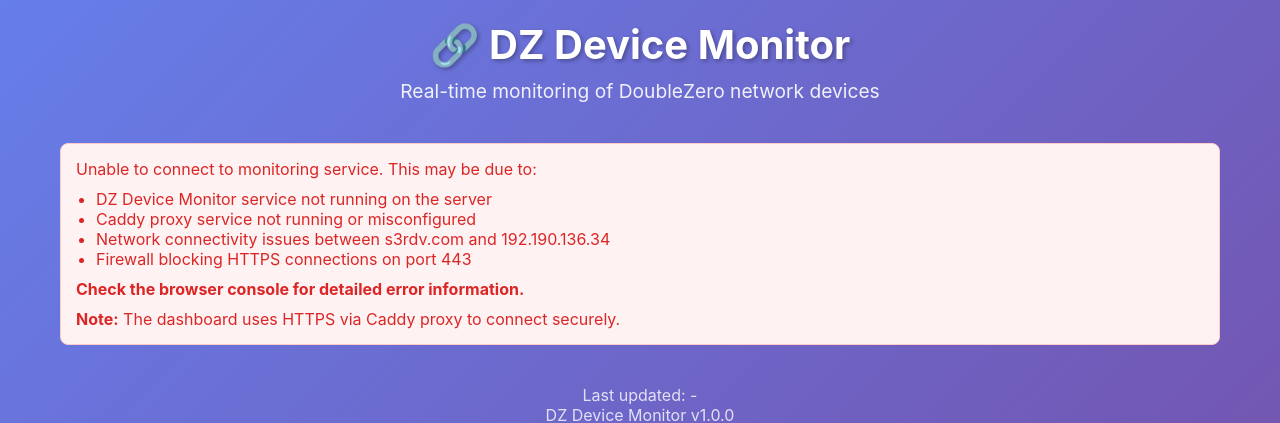
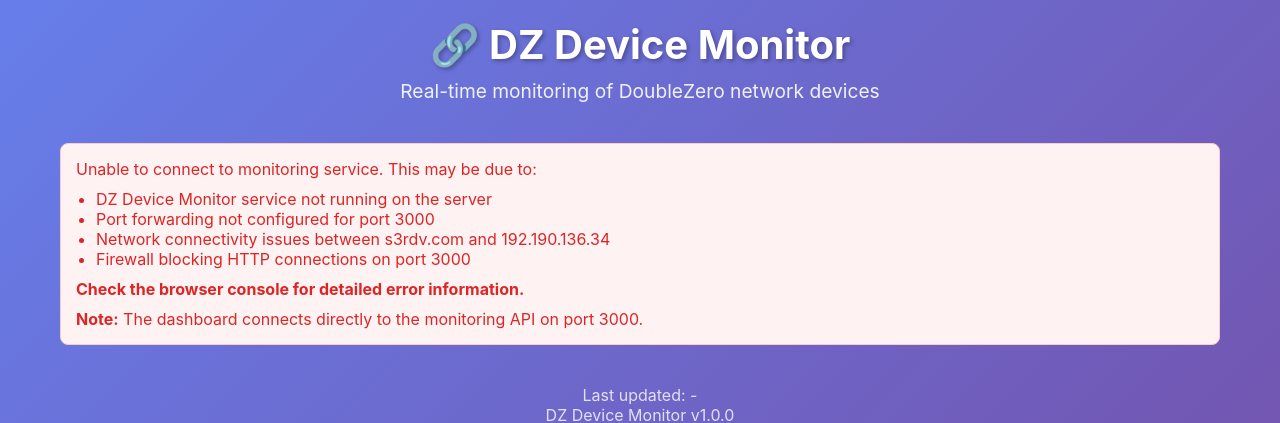
Before and after one commit to T3chie-404/s3rdv_website, a Jekyll site: the page dzd_monitor.html, which Jekyll copies as it is, in a window 1280 px wide. Shown: the top 423 px of the page. Built offline with Jekyll 4.4.1, drawn with Linux system fonts in a browser that asks for light colours.

Commit message:
Update DZ Device Monitor dashboard to use HTTP endpoint for reliable connectivity

```diff
--- a/dzd_monitor.html
+++ b/dzd_monitor.html
@@ -209,12 +209,12 @@
             Unable to connect to monitoring service. This may be due to:
             <ul style="margin-top: 10px; padding-left: 20px;">
                 <li>DZ Device Monitor service not running on the server</li>
-                <li>Caddy proxy service not running or misconfigured</li>
+                <li>Port forwarding not configured for port 3000</li>
                 <li>Network connectivity issues between s3rdv.com and 192.190.136.34</li>
-                <li>Firewall blocking HTTPS connections on port 443</li>
+                <li>Firewall blocking HTTP connections on port 3000</li>
             </ul>
             <p style="margin-top: 10px;"><strong>Check the browser console for detailed error information.</strong></p>
-            <p style="margin-top: 10px;"><strong>Note:</strong> The dashboard uses HTTPS via Caddy proxy to connect securely.</strong></p>
+            <p style="margin-top: 10px;"><strong>Note:</strong> The dashboard connects directly to the monitoring API on port 3000.</strong></p>
         </div>
 
         <div id="content" style="display: none;">
@@ -278,10 +278,10 @@
         let refreshInterval;
 
         // Configuration - Update this to your server URL
-        // Use HTTPS via Caddy proxy for secure connections
+        // Using HTTP for reliable connectivity (port 3000 is forwarded)
         const API_BASE = window.location.hostname === 'localhost' || window.location.hostname === '127.0.0.1'
             ? 'http://localhost:3000'
-            : 'https://192.190.136.34'; // Caddy proxy with automatic HTTPS
+            : 'http://192.190.136.34:3000'; // Direct HTTP connection to forwarded port
 
         async function fetchData() {
             try {
```
